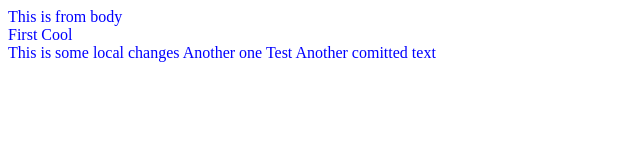
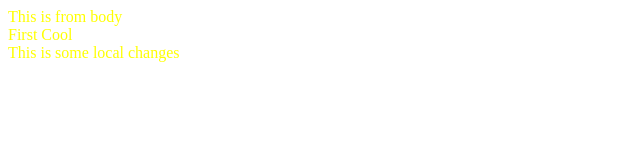
Before and after one commit to romandeangel/rmda, a plain HTML site: page index.html in a window 1280 px wide. Shown: the whole page, without its empty margins (0-640 px from the left). Drawn offline with Linux system fonts and the light colour scheme.

Commit message:
yellow changes

```diff
--- a/index.html
+++ b/index.html
@@ -3,7 +3,7 @@
 <title>GIT PROGRAM</title>
 <style>
 	body{
-		color:#00F
+		color:#FF0
 	}
 </style>
 </head>
@@ -14,10 +14,5 @@ First Cool<br>
 
 This is some local changes
 
-Another one
-
-Test
-
-Another comitted text
 </body>
 </html>
```
